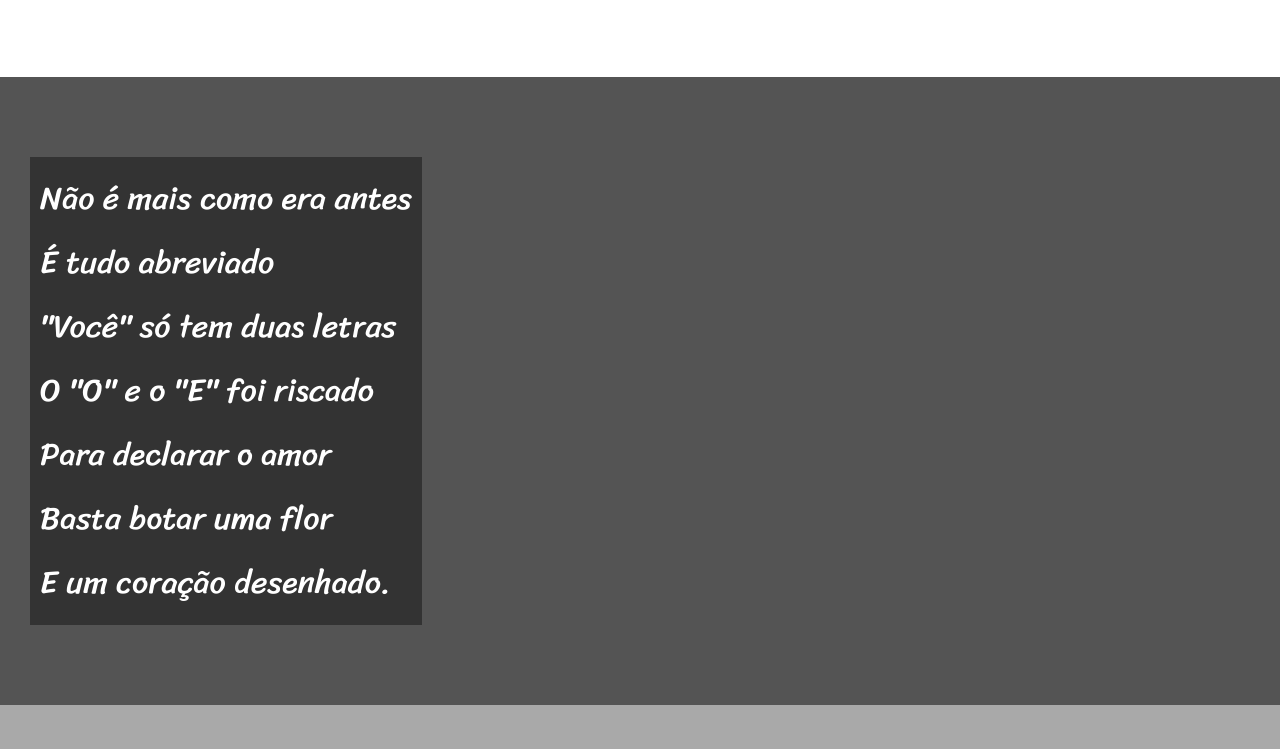
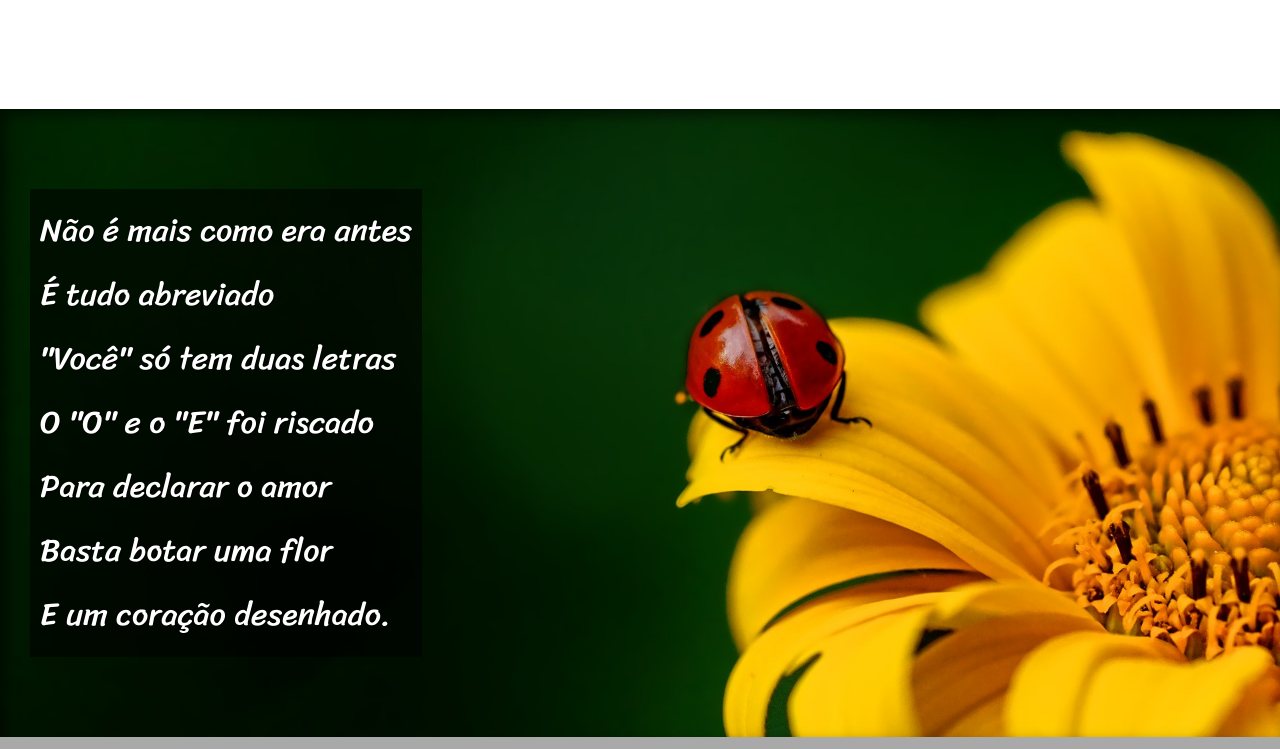
Before and after one commit to ilucasgomes/HTML-CSS, a plain HTML site: page Exercicios/desafio012/index.html in a window 1280 px wide. Shown: the part 791-1540 px from the top of the page. Drawn offline with Linux system fonts and the light colour scheme; a web font is replaced by a local one.

Commit message:
Efeito parallax

```diff
--- a/Exercicios/desafio012/index.html
+++ b/Exercicios/desafio012/index.html
@@ -23,7 +23,7 @@
                 Vou dizer tudo em poesia.
             </p>
         </section>
-        <section class="imagem">
+        <section class="imagem" id="img01">
             <p>
                 Não é mais como era antes <br>
                 É tudo abreviado <br>
@@ -57,7 +57,7 @@
 
         </section>
 
-        <section class="imagem">
+        <section class="imagem" id="img02">
             <p>
                 Tenho saudade das cartas <br>
                 Escritas com a própria mão <br>
--- a/Exercicios/desafio012/style.css
+++ b/Exercicios/desafio012/style.css
@@ -50,6 +50,9 @@ section {
     font-family: var(--font3);
     font-size: 2.5vw;
 }
+section > p {
+    padding-bottom: 1em;
+}
 section.normal {
     background-color: white;
     color: black;
@@ -57,11 +60,23 @@ section.normal {
 section.imagem {
     background-color: rgba(0, 0, 0, 0.5);
     color: white;
+    box-shadow: inset 6px 6px 13px 0px rgba(0, 0, 0, 0.538);
+    background-size: cover;
+    background-attachment: fixed;
 }
 section.imagem > p {
     padding: 10px;
     display: inline-block;
-    background-color: rgba(0, 0, 0, 0.399);
+    background-color: rgba(0, 0, 0, 0.558);
+    text-shadow: 1px 1px 0px black;
+}
+section#img01 {
+    background-image: url(imagens/background001.jpg);
+    background-position: right center;
+}
+section#img02 {
+    background-image: url(imagens/background002.jpg);
+    background-position: right center;
 }
 footer {
     background-color: black;
```
